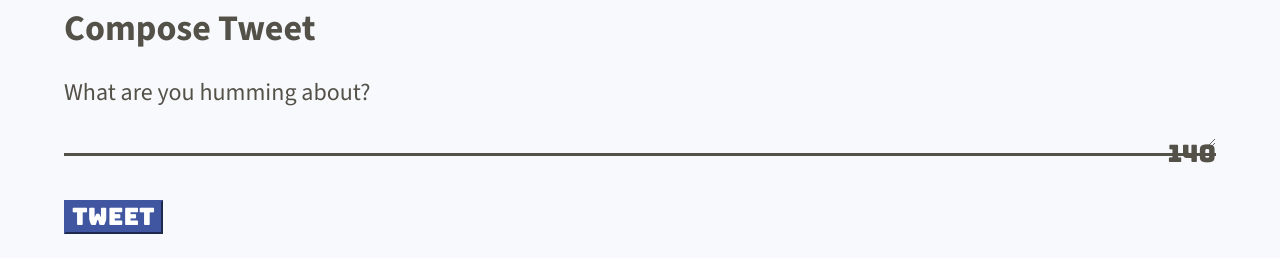
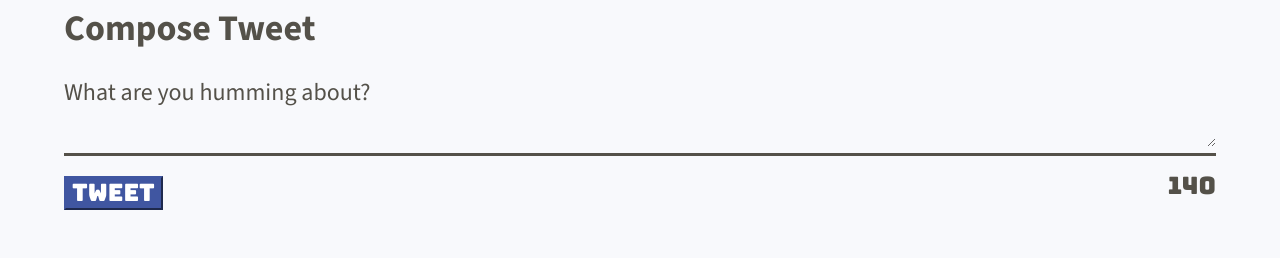
Before and after one commit to kimodell/tweeter, a website: page public/index.html in a window 1280 px wide. Shown: the part 542-800 px from the top of the page. Drawn offline with nearby package versions, Linux system fonts and the light colour scheme.

Commit message:
Edit style of button and counter classes

```diff
--- a/public/styles/new-tweet.css
+++ b/public/styles/new-tweet.css
@@ -16,9 +16,8 @@ border: 0;
 .counter {
   display: flex;
   justify-content: flex-end;
-  align-items: flex-start;
   position: relative;
-  top: -1rem
+  top: 1rem;
 }
 
 .submit-button {
@@ -26,8 +25,8 @@ border: 0;
   background-color: #4056A1;
   color: #FFFFFF;
   border-color: #4056A1;
-  top: 1rem;
   position: relative;
+  top: -0.5rem;
 }
 
 .negative {
```
